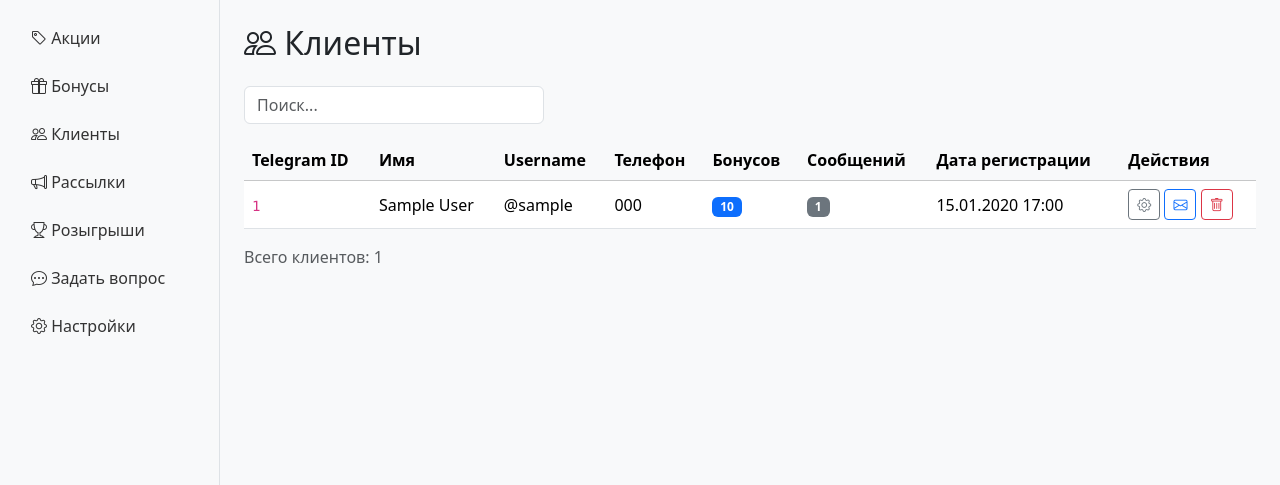
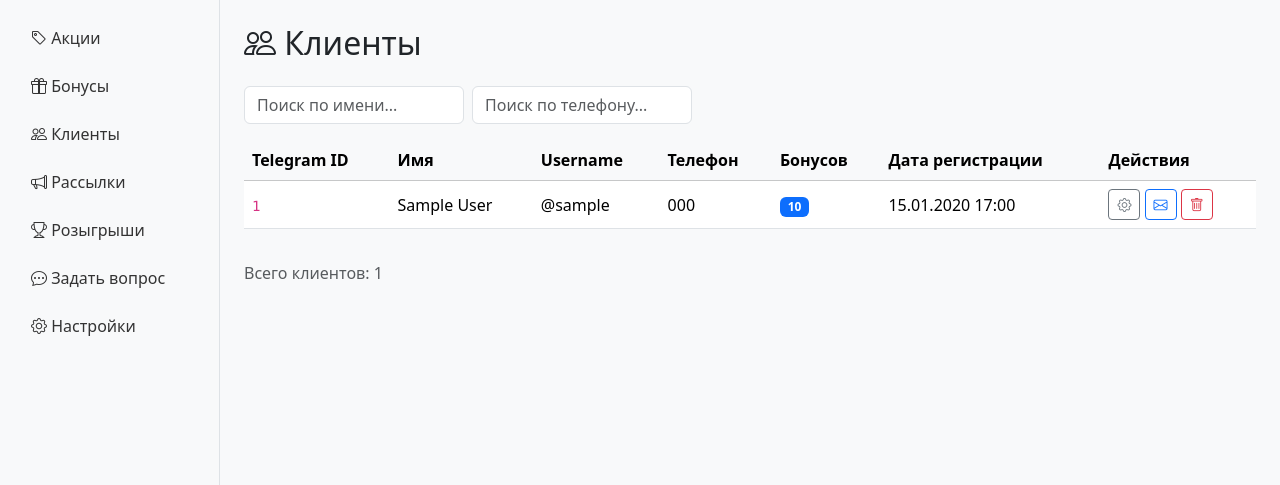
Before and after one commit to CryptoIgor87/masterskaya, a FastAPI app: template web/templates/clients.html in a window 1280 px wide. Shown: the part 50-535 px from the top of the page. Run offline with FastAPI, Linux system fonts and the light colour scheme; the visitor is signed in with stand-in values (Sample User, id 1); the template is opened without the code that fills it: most values are stand-ins (such as "Sample title", 1, 10 or a date in 2020); parts of the project's set-up code (start-up, migrations or seed data) failed here and were passed over.

Commit message:
Clients: remove messages column, add pagination and live search
- Remove "Сообщений" column
- Client-side pagination: 15 per page
- Live search filters by name and phone (no page reload)

Co-Authored-By: Claude Opus 4.6 <noreply@anthropic.com>

```diff
--- a/web/templates/clients.html
+++ b/web/templates/clients.html
@@ -12,13 +12,19 @@
 </div>
 {% endif %}
 
-<div class="mb-3">
-    <input type="text" id="tableSearch" class="form-control" placeholder="Поиск..." style="max-width: 300px;">
+<!-- Filters -->
+<div class="row mb-3 g-2">
+    <div class="col-auto">
+        <input type="text" id="filterName" class="form-control" placeholder="Поиск по имени..." style="width: 220px;">
+    </div>
+    <div class="col-auto">
+        <input type="text" id="filterPhone" class="form-control" placeholder="Поиск по телефону..." style="width: 220px;">
+    </div>
 </div>
 
 {% if clients %}
 <div class="table-responsive">
-    <table class="table table-hover align-middle filterable-table">
+    <table class="table table-hover align-middle" id="clientsTable">
         <thead class="table-light">
             <tr>
                 <th>Telegram ID</th>
@@ -26,20 +32,18 @@
                 <th>Username</th>
                 <th>Телефон</th>
                 <th>Бонусов</th>
-                <th>Сообщений</th>
                 <th>Дата регистрации</th>
                 <th>Действия</th>
             </tr>
         </thead>
         <tbody>
             {% for client in clients %}
-            <tr>
+            <tr data-name="{{ (client.first_name or '')|lower }} {{ (client.last_name or '')|lower }}" data-phone="{{ client.phone or '' }}">
                 <td><code>{{ client.telegram_id }}</code></td>
                 <td>{{ client.first_name or '—' }} {{ client.last_name or '' }}</td>
                 <td>{% if client.username %}@{{ client.username }}{% else %}—{% endif %}</td>
                 <td>{{ client.phone or '—' }}</td>
                 <td><span class="badge bg-primary">{{ client.bonus_total }}</span></td>
-                <td><span class="badge bg-secondary">{{ client.msg_count }}</span></td>
                 <td>{{ client.created_at|tomsk }}</td>
                 <td class="text-nowrap">
                     <!-- Settings -->
@@ -136,8 +140,72 @@
     </table>
 </div>
 
+<!-- Pagination -->
+<nav>
+    <ul class="pagination" id="pagination"></ul>
+</nav>
 <p class="text-muted">Всего клиентов: {{ clients|length }}</p>
+
 {% else %}
 <div class="alert alert-info">Клиентов пока нет. Они появятся после первого запуска бота.</div>
 {% endif %}
+
+<script>
+(function() {
+    var PER_PAGE = 15;
+    var currentPage = 1;
+    var rows = Array.from(document.querySelectorAll('#clientsTable tbody tr'));
+    var filtered = rows.slice();
+    var paginationEl = document.getElementById('pagination');
+    var nameInput = document.getElementById('filterName');
+    var phoneInput = document.getElementById('filterPhone');
+
+    function applyFilters() {
+        var nameQ = (nameInput.value || '').toLowerCase();
+        var phoneQ = (phoneInput.value || '').replace(/\D/g, '');
+        filtered = rows.filter(function(row) {
+            var name = row.getAttribute('data-name') || '';
+            var phone = (row.getAttribute('data-phone') || '').replace(/\D/g, '');
+            var nameOk = !nameQ || name.includes(nameQ);
+            var phoneOk = !phoneQ || phone.includes(phoneQ);
+            return nameOk && phoneOk;
+        });
+        currentPage = 1;
+        render();
+    }
+
+    function render() {
+        var totalPages = Math.max(1, Math.ceil(filtered.length / PER_PAGE));
+        if (currentPage > totalPages) currentPage = totalPages;
+        var start = (currentPage - 1) * PER_PAGE;
+        var end = start + PER_PAGE;
+        var visible = filtered.slice(start, end);
+
+        rows.forEach(function(r) { r.style.display = 'none'; });
+        visible.forEach(function(r) { r.style.display = ''; });
+
+        // Pagination
+        var html = '';
+        if (totalPages > 1) {
+            html += '<li class="page-item ' + (currentPage === 1 ? 'disabled' : '') + '"><a class="page-link" href="#" data-p="' + (currentPage - 1) + '">&laquo;</a></li>';
+            for (var i = 1; i <= totalPages; i++) {
+                html += '<li class="page-item ' + (i === currentPage ? 'active' : '') + '"><a class="page-link" href="#" data-p="' + i + '">' + i + '</a></li>';
+            }
+            html += '<li class="page-item ' + (currentPage === totalPages ? 'disabled' : '') + '"><a class="page-link" href="#" data-p="' + (currentPage + 1) + '">&raquo;</a></li>';
+        }
+        paginationEl.innerHTML = html;
+    }
+
+    paginationEl.addEventListener('click', function(e) {
+        e.preventDefault();
+        var p = e.target.getAttribute('data-p');
+        if (p) { currentPage = parseInt(p); render(); }
+    });
+
+    nameInput.addEventListener('input', applyFilters);
+    phoneInput.addEventListener('input', applyFilters);
+
+    render();
+})();
+</script>
 {% endblock %}
```
